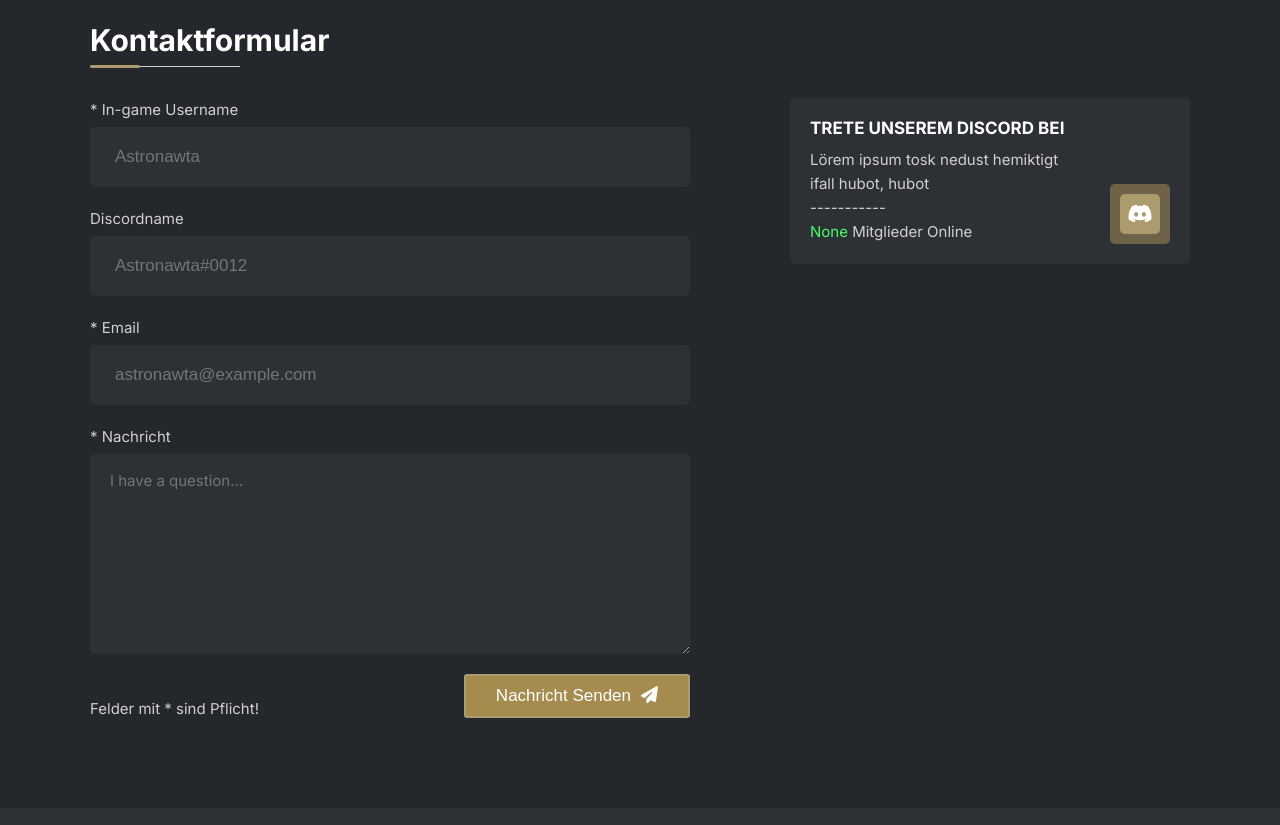
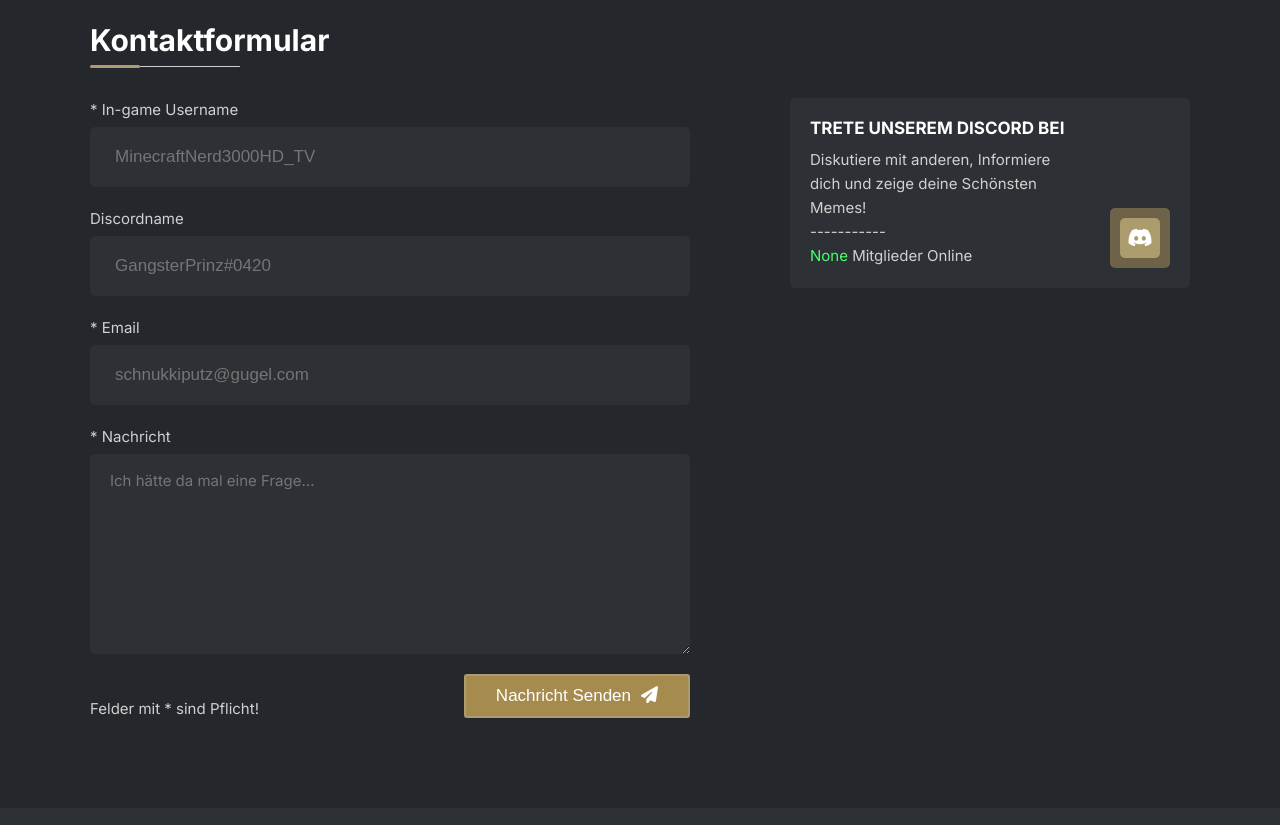
Before and after one commit to NordicRacoon/nordicracoon.github.io, a plain HTML site: page contact.html in a window 1280 px wide. Shown: the part 540-1365 px from the top of the page. Drawn offline with Linux system fonts and the light colour scheme; no server answers; files whose address does not match are found by name.

Commit message:
update script.js & contact.html

```diff
--- a/contact.html
+++ b/contact.html
@@ -66,19 +66,19 @@
 
           <div class="row">
             <label for="name">* In-game Username</label>
-            <input type="text" required id="name" name="name" placeholder="Astronawta">
+            <input type="text" required id="name" name="name" placeholder="MinecraftNerd3000HD_TV">
           </div>
           <div class="row">
             <label for="discord-name">Discordname</label>
-            <input type="text" id="discord-name" name="discord-name" placeholder="Astronawta#0012">
+            <input type="text" id="discord-name" name="discord-name" placeholder="GangsterPrinz#0420">
           </div>
           <div class="row">
             <label for="email">* Email</label>
-            <input type="email" required id="email" name="email" placeholder="astronawta@example.com">
+            <input type="email" required id="email" name="email" placeholder="schnukkiputz@gugel.com">
           </div>
           <div class="row">
             <label for="message">* Nachricht</label>
-            <textarea required id="message" name="message" placeholder="I have a question..."></textarea>
+            <textarea required id="message" name="message" placeholder="Ich hätte da mal eine Frage..."></textarea>
           </div>
           <div class="form-footer">
             <p class="alert">Felder mit * sind Pflicht!</p>
@@ -91,7 +91,7 @@
             <h5>Trete unserem Discord bei</h5>
             <div class="link-description">
               <p class="description">
-                Lörem ipsum tosk nedust hemiktigt ifall hubot, hubot
+                Diskutiere mit anderen, Informiere dich und zeige deine Schönsten Memes!
                 <br>-----------
                 <br><span class="discord-online-users">None</span> Mitglieder Online
               </p>
--- a/js/script.js
+++ b/js/script.js
@@ -103,7 +103,7 @@ const config = {
     Emails are sent via https://formsubmit.co/
     */
     contactPage: {
-        email: "astronavta@example.com"
+        email: "info@aeonforge-network.net"
     }
 }
 
```
